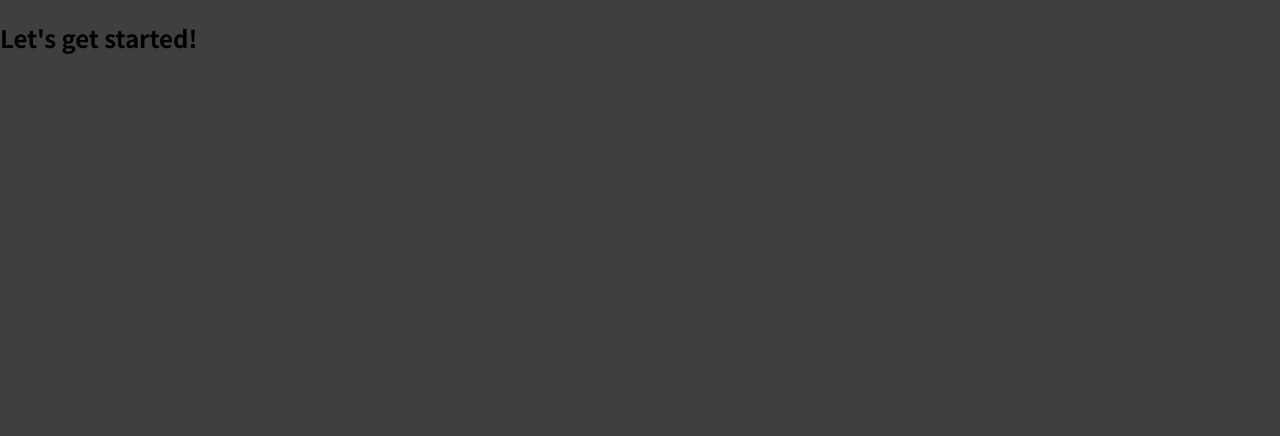
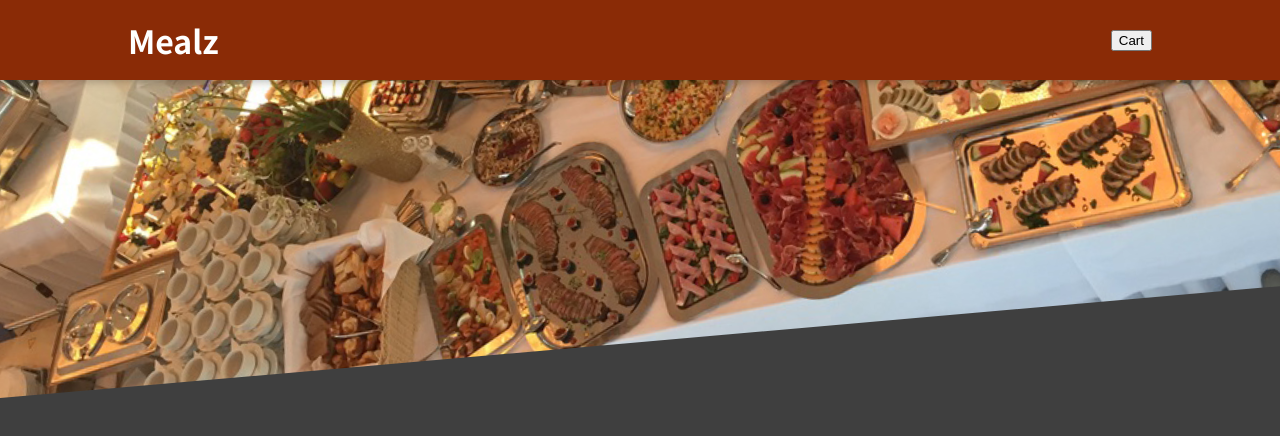
Before and after one commit to neerajprabhuram/food-order-app, a React (Create React App) app: page / in a window 1280 px wide. Shown: the top 436 px of the page. Built offline with nearby package versions, Linux system fonts and the light colour scheme.

Commit message:
added Header component

```diff
--- a/src/App.js
+++ b/src/App.js
@@ -1,9 +1,12 @@
+import { Fragment } from 'react'
+import Header from './components/Layout/Header'
+
 function App() {
   return (
-    <div>
-      <h2>Let's get started!</h2>
-    </div>
-  );
+    <Fragment>
+      <Header />
+    </Fragment>
+  )
 }
 
-export default App;
+export default App
--- /dev/null
+++ b/src/components/Layout/Header.js
@@ -0,0 +1,18 @@
+import React from "react"
+
+import mealsImage from '../../assets/meals.jpg'
+import classes from './Header.module.css'
+
+const Header = props => {
+  return <React.Fragment>
+    <header className={classes.header}>
+      <h1>Mealz</h1>
+      <button>Cart</button>
+    </header>
+    <div className={classes['main-image']}>
+      <img src={mealsImage} alt="A table full of delicious food!" />
+    </div>
+  </React.Fragment>
+}
+
+export default Header
--- /dev/null
+++ b/src/components/Layout/Header.module.css
@@ -0,0 +1,29 @@
+.header {
+  position: fixed;
+  top: 0;
+  left: 0;
+  width: 100%;
+  height: 5rem;
+  background-color: #8a2b06;
+  color: white;
+  display: flex;
+  justify-content: space-between;
+  align-items: center;
+  padding: 0 10%;
+  box-shadow: 0 2px 8px rgba(0, 0, 0, 0.25);
+  z-index: 10;
+}
+
+.main-image {
+  width: 100%;
+  height: 25rem;
+  z-index: 0;
+  overflow: hidden;
+}
+
+.main-image img {
+  width: 110%;
+  height: 100%;
+  object-fit: cover;
+  transform: rotateZ(-5deg) translateY(-4rem) translateX(-1rem);
+}
```
Also changed, not shown: src/assets/meals.jpg (added), 1 other file (tests, documents, lock files or other folders).
